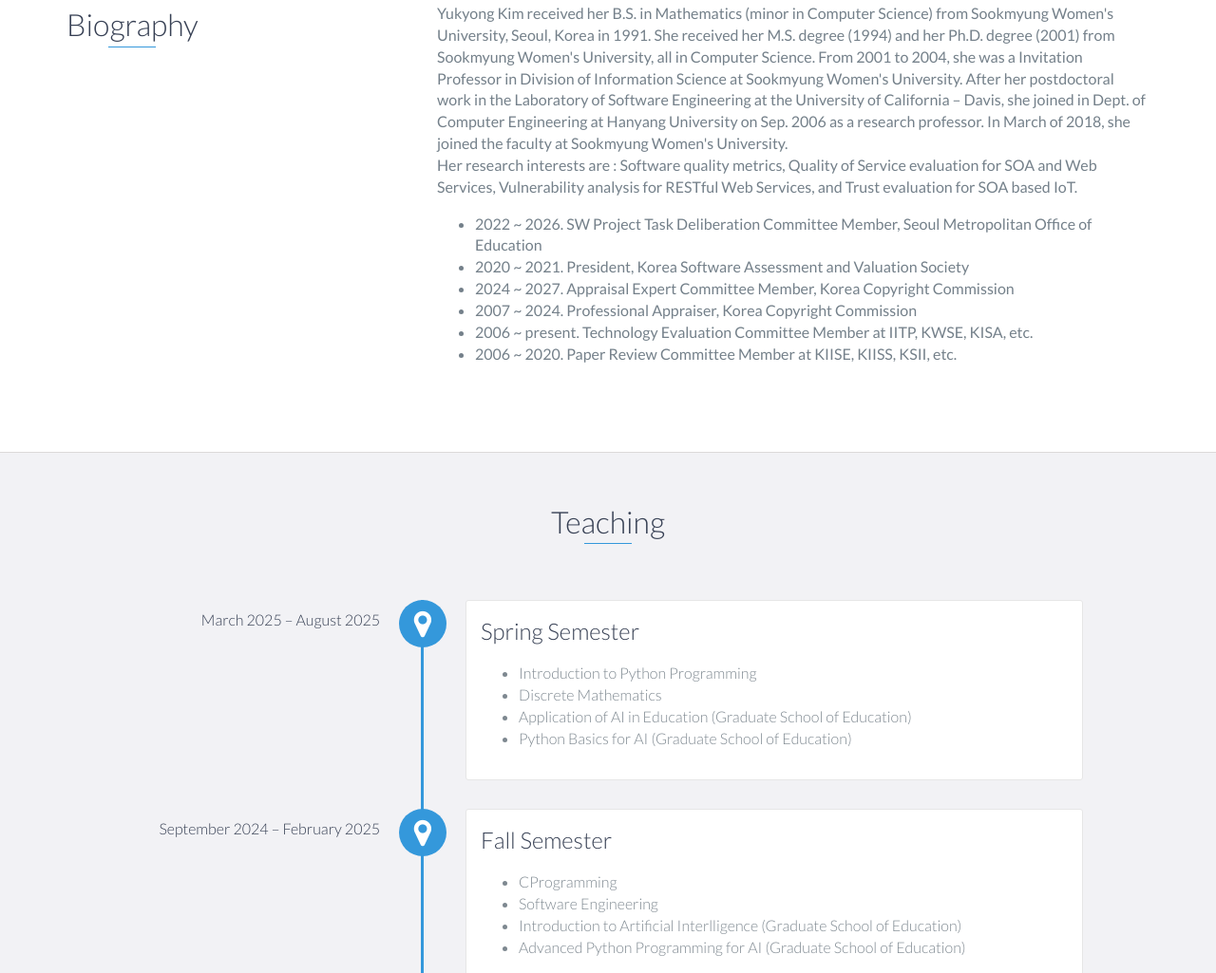
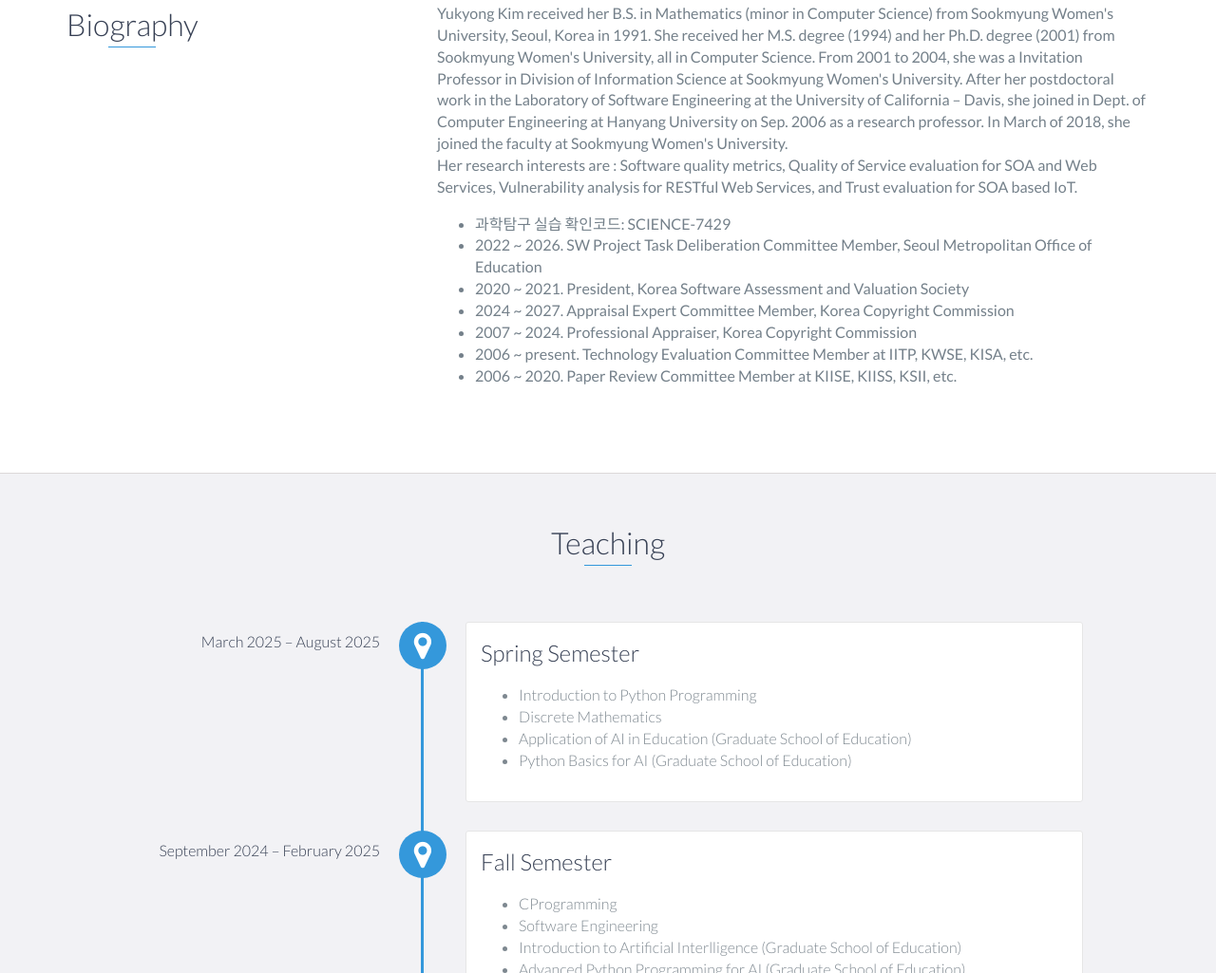
Before and after one commit to Yukyong-Kim/yukyong-kim.github.io, a website: page index.html in a window 1280 px wide. Shown: the part 872-1897 px from the top of the page at 95% size. Drawn offline with nearby package versions, Linux system fonts and the light colour scheme.

Commit message:
Add new list item for science exploration code

```diff
--- a/index.html
+++ b/index.html
@@ -74,6 +74,7 @@
                     </p>
 		    <p> <font color = "#74808a">
 		        <ul>
+				<li> 과학탐구 실습 확인코드: SCIENCE-7429 </li>
 				<li> 2022 ~ 2026. SW Project Task Deliberation Committee Member, Seoul Metropolitan Office of Education </li>
 				<li> 2020 ~ 2021. President, Korea Software Assessment and Valuation Society </li>
 				<li> 2024 ~ 2027. Appraisal Expert Committee Member, Korea Copyright Commission </li>
```
